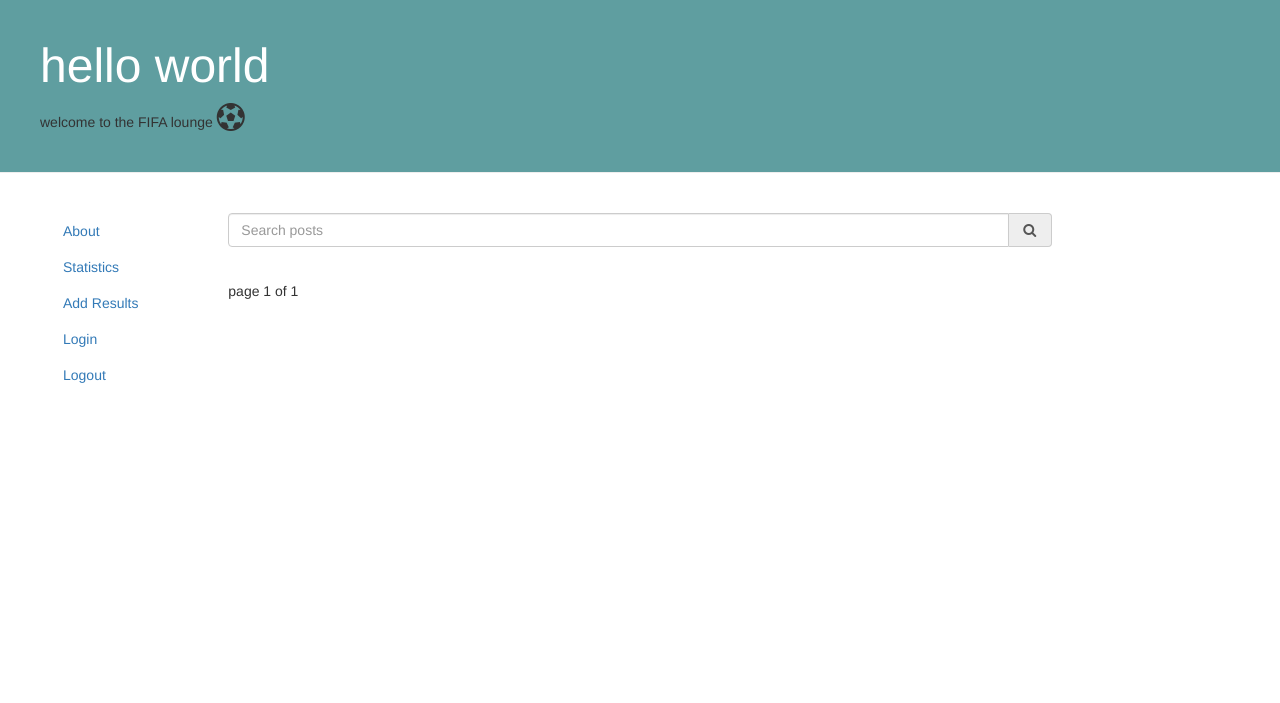
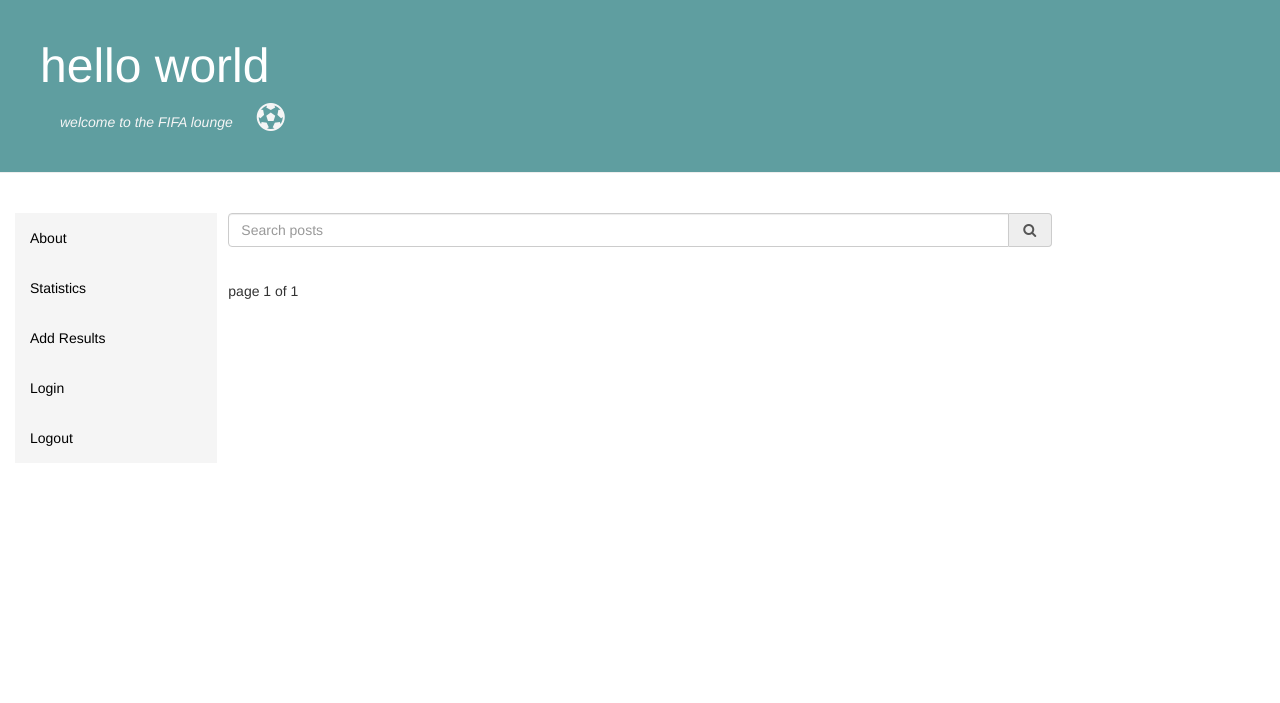
Before and after one commit to elui224/my-first-blog, a Django app: page / in a window 1280 px wide. Shown: the top 703 px of the page. Run offline with Django 3.2, Linux system fonts and the light colour scheme; data that the repository does not hold is empty; some libraries are stand-ins or nearby versions.

Commit message:
changed styles

```diff
--- a/blog/static/css/blog.css
+++ b/blog/static/css/blog.css
@@ -27,6 +27,14 @@ body {
     text-decoration: none;
 }
 
+.page-header p {
+    color: #F5F5F5;
+    margin-left: 0px;
+    text-decoration: none;
+    font-style: oblique;
+    text-indent: 20px;
+}
+
 
 .content {
     padding-top:20px;
@@ -52,17 +60,6 @@ body {
 }
 
 
-.nav ul {
-    height: 100%;
-    list-style-type: none;
-    overflow: auto;
-    position: fixed;
-}
-
-li a {
-    display: block;
-    padding:8px;
-}
 
 html {
   position: relative;
@@ -76,7 +73,7 @@ html {
   width: 100%;
   /* Set the fixed height of the footer here */
   height: 80px;
-  background-color: #f5f5f5;
+  background-color: #F5F5F5;
   text-align: center;
   border-top: .05rem solid #e5e5e5;
 }
@@ -84,9 +81,39 @@ html {
 .container {
   width: auto;
   max-width: 680px;
-  padding: 0 15px;
+  padding: 0 0px;
 }
+
 .container .text-muted {
   margin: 20px 0;
 
 }
+
+.vertical-menu {
+    width: 110%;  Set a width if you like
+}
+
+.vertical-menu a {
+    background-color: #F5F5F5; /* Grey background color */
+    color: black; /* Black text color */
+    display: block; /* Make the links appear below each other */
+    padding: 15px; /* Add some padding */
+    text-decoration: none; /* Remove underline from links */
+}
+
+.vertical-menu a:hover {
+    background-color: #ccc; /* Dark grey background on mouse-over */
+}
+
+
+/*.nav ul {
+    height: 100%;
+    list-style-type: none;
+    overflow: auto;
+    position: fixed;
+}
+
+li a {
+    display: block;
+    padding:8px;
+}*/
--- a/blog/templates/blog/base.html
+++ b/blog/templates/blog/base.html
@@ -21,7 +21,7 @@
 				{% endif %}
 
 			<h1><a href="{% url 'post_list'%}">hello world</a></h1>
-			<p href="{% url 'post_list'%}" class="site-description" itemprop="description"> welcome to the FIFA lounge <i class="fa fa-futbol-o fa-2x" aria-hidden="true"></i></p>
+			<p> welcome to the FIFA lounge <i class="fa fa-futbol-o fa-2x" aria-hidden="true"></i></p>
 
 		</div>
 
--- a/blog/templates/blog/post_detail.html
+++ b/blog/templates/blog/post_detail.html
@@ -35,7 +35,7 @@
                 $(".content-markdown img").each(function(){
                     $(this).addClass("img-responsive")
                 })
-            }
+            })
 
         {% endblock %}
         </script>
--- a/blog/templates/blog/post_list.html
+++ b/blog/templates/blog/post_list.html
@@ -4,11 +4,9 @@
 
 
         <div>
-            <form method = 'GET' action=''>
+            <form name="searchform" method='GET' action=''>
                 <div class='input-group'>
-                    <input class="form-control" type='text' name='search_query' placeholder='Search posts' value='{{ request.GET.search_query }}'/>
-                    <span class="input-group-addon"><i class="fa fa-search fa-fw"></i></span>
-                    <!-- <button class='btn btn-default' type='submit'><i class="fa fa-search" aria-hidden="true"></i></button> -->
+                    <input class="form-control" type='text' name='search_query' placeholder='Search posts' value='{{ request.GET.search_query }}'/><span class="input-group-addon" onclick="searchform.submit()"><i class="fa fa-search fa-fw"></i></span>
                 </div>
         </div>
 
@@ -30,7 +28,7 @@
                     <p>published: {{ post.publish_date | timesince }} ago</p>
                 </div>
                 <p>{{ post.get_html|truncatechars:500 }}</p>
-                <p><a href="{% url 'post_detail' slug=post.slug %}" <i class="fa fa-ellipsis-h" aria-hidden="true"></i></a></p>
+                <p><a href="{% url 'post_detail' slug=post.slug %}">read more <i class="fa fa-long-arrow-right" aria-hidden="true"></i></a></p>
 
             </div>
 
@@ -64,7 +62,7 @@
         $(".content-markdown img").each(function(){
             $(this).addClass("img-responsive")
         })
-    }
+    })
 
 {% endblock %}
 </script>
--- a/blog/templates/blog/side_nav_bar.html
+++ b/blog/templates/blog/side_nav_bar.html
@@ -1,6 +1,12 @@
+<div class="vertical-menu">
+  <a href="{% url 'about' %}">About</a>
+  <a <a href="{% url 'statistics'%}">Statistics</a>
+  <a href="{% url 'add_results'%}">Add Results</a>
+  <a <a href="{% url 'login'%}">Login</a>
+  <a href="{% url 'logout'%}">Logout</a>
+</div>
 
-
-
+<!--
       <ul id="nav-item">
         <li class="nav"><a href="{% url 'about' %}">About</a></li>
         <li class="nav"><a href="{% url 'statistics'%}">Statistics</a></li>
@@ -8,3 +14,4 @@
         <li class="nav"><a href="{% url 'login'%}">Login</a></li>
         <li class="nav"><a href="{% url 'logout'%}">Logout</a></li>
       </ul>
+      -->
```
